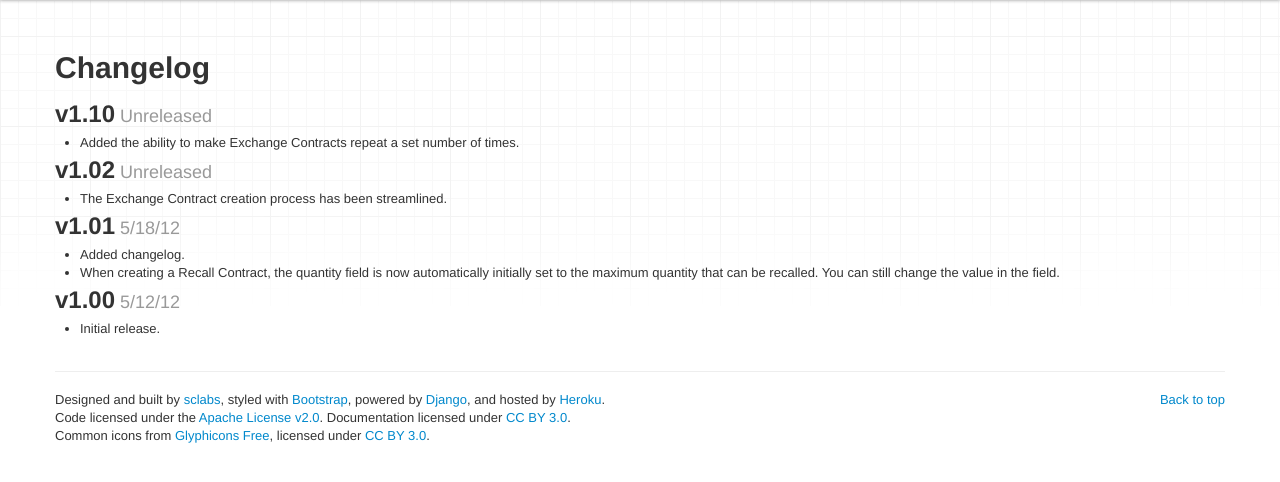
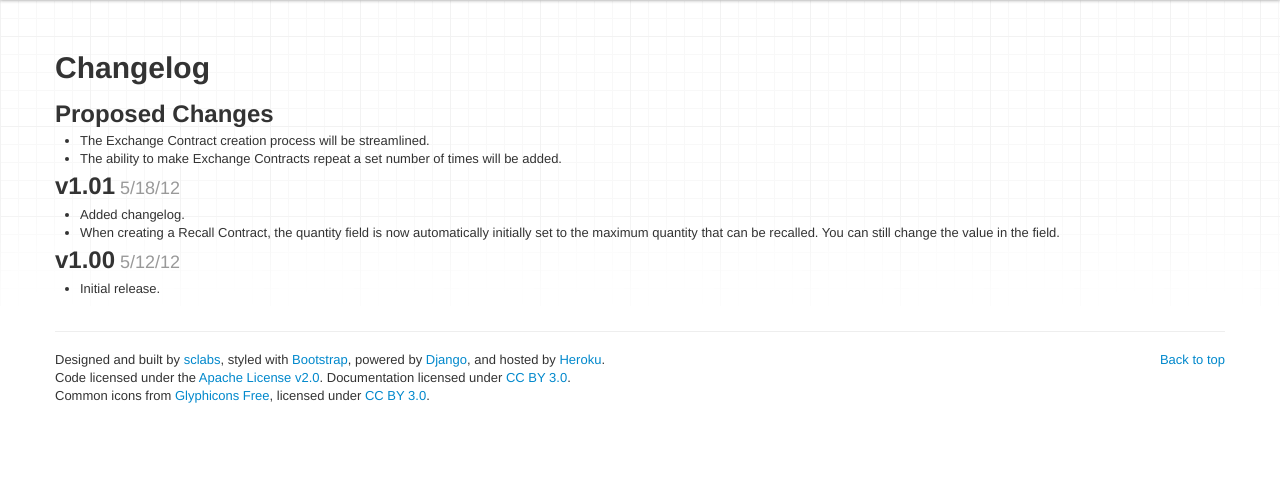
Before and after one commit to sclabs/shk, a Django app: template shk/templates/changelog.html in a window 1280 px wide. Shown: the part 40-522 px from the top of the page. Run offline with Django 3.2, Linux system fonts and the light colour scheme; the template is opened without the code that fills it, so the values that code supplies are empty; parts of the project's set-up code (start-up, migrations or seed data) failed here and were passed over; some libraries are stand-ins or nearby versions.

Commit message:
changed how future updates are shown in the changelog

```diff
--- a/shk/templates/changelog.html
+++ b/shk/templates/changelog.html
@@ -6,14 +6,10 @@
 
 <h1>Changelog</h1>
 
-<h2>v1.10<small> Unreleased</small></h2>
+<h2>Proposed Changes</h2>
 <ul>
-  <li>Added the ability to make Exchange Contracts repeat a set number of times.</li>
-</ul>
-
-<h2>v1.02<small> Unreleased</small></h2>
-<ul>
-  <li>The Exchange Contract creation process has been streamlined.</li>
+  <li>The Exchange Contract creation process will be streamlined.</li>
+  <li>The ability to make Exchange Contracts repeat a set number of times will be added.</li>
 </ul>
 
 <h2>v1.01<small> 5/18/12</small></h2>
```
